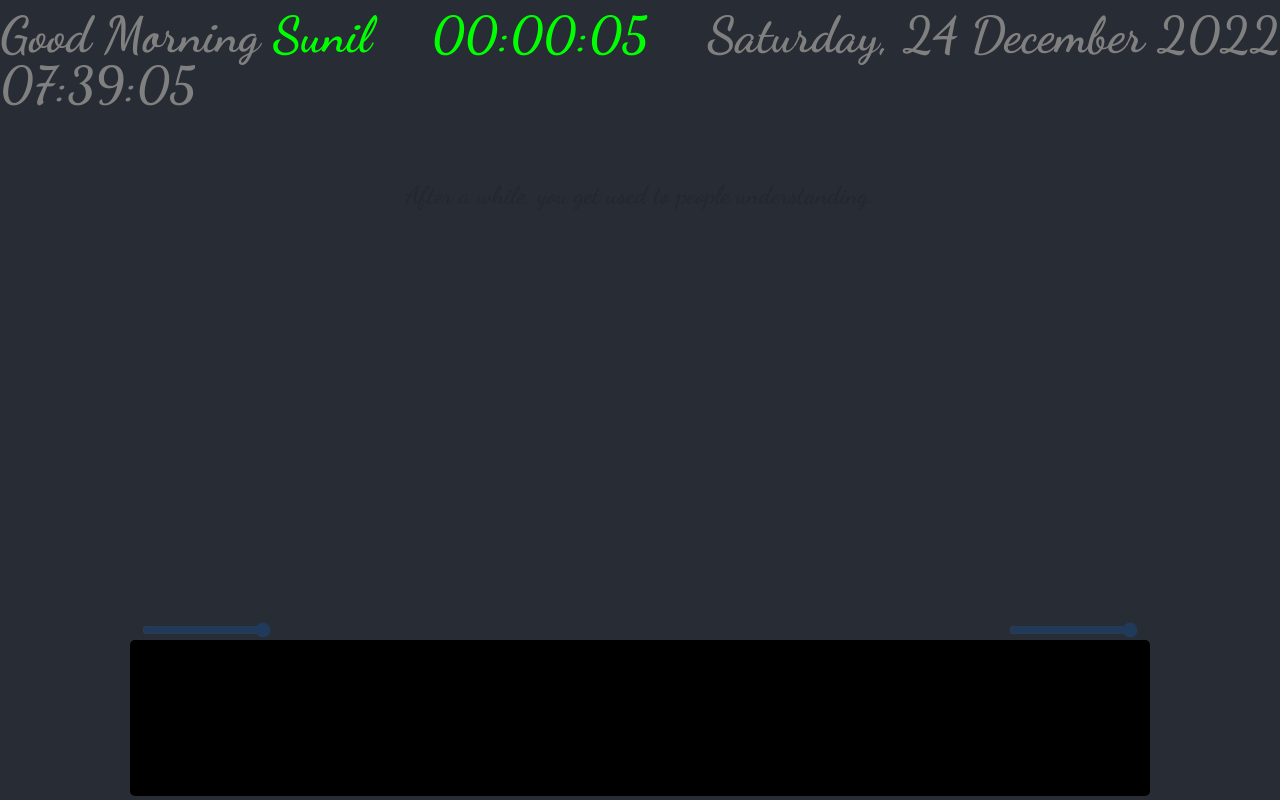
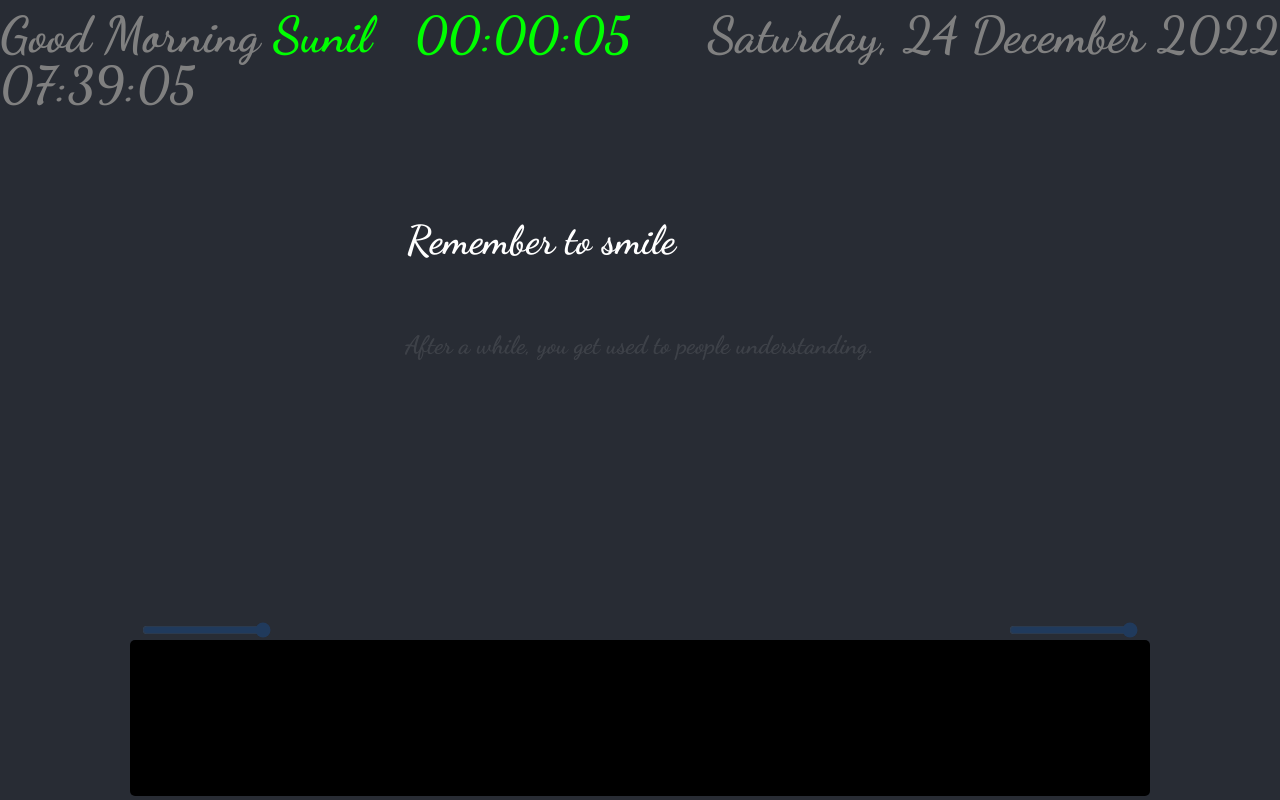
Before and after one commit to sunilyadavfabhotel/quotes-typing, a React (Create React App) app: page / in a window 1280 px wide. Shown: the top 800 px of the page. Built offline with nearby package versions, Linux system fonts and the light colour scheme.

Commit message:
Fixed: spacing

```diff
--- a/src/App.css
+++ b/src/App.css
@@ -178,7 +178,7 @@ body {
   line-height: 50px;
   margin: 0;
   padding: 0;
-  min-width: 210px;
+  min-width: 250px;
   text-align: left;
 }
 
@@ -193,6 +193,7 @@ body {
 
 .text-wrapper {
   max-width: 1000px;
+  margin-top: 150px;
 }
 
 .text-preview {
--- a/src/App.tsx
+++ b/src/App.tsx
@@ -90,11 +90,11 @@ function App() {
         </div>
 
         <div className="text-wrapper">
-          <p className={`${animate2} text-preview gray`}>
+          <p className={`${animate2} text-preview white`}>
             {QUOTES_DATA[(currentIndex - 1) % QUOTES_DATA.length]}
           </p>
-          <div className="type-text-view gray">
-            <p className="highligth-text gray">{highlightedQuotes}</p>
+          <div className="type-text-view white">
+            <p className="highligth-text">{highlightedQuotes}</p>
             <p
               className={animate}
               style={{
@@ -104,12 +104,12 @@ function App() {
               {currentQuotes}
             </p>
           </div>
-          <p className={`${animate1} text-preview`}>
+          <p className={`${animate1} text-preview white`}>
             {QUOTES_DATA[(currentIndex + 1) % QUOTES_DATA.length]}
           </p>
         </div>
         <div>
-          <div className="slider-wrapper" style={{}}>
+          <div className="slider-wrapper">
             <input
               type="range"
               value={textVisibilty}
```
